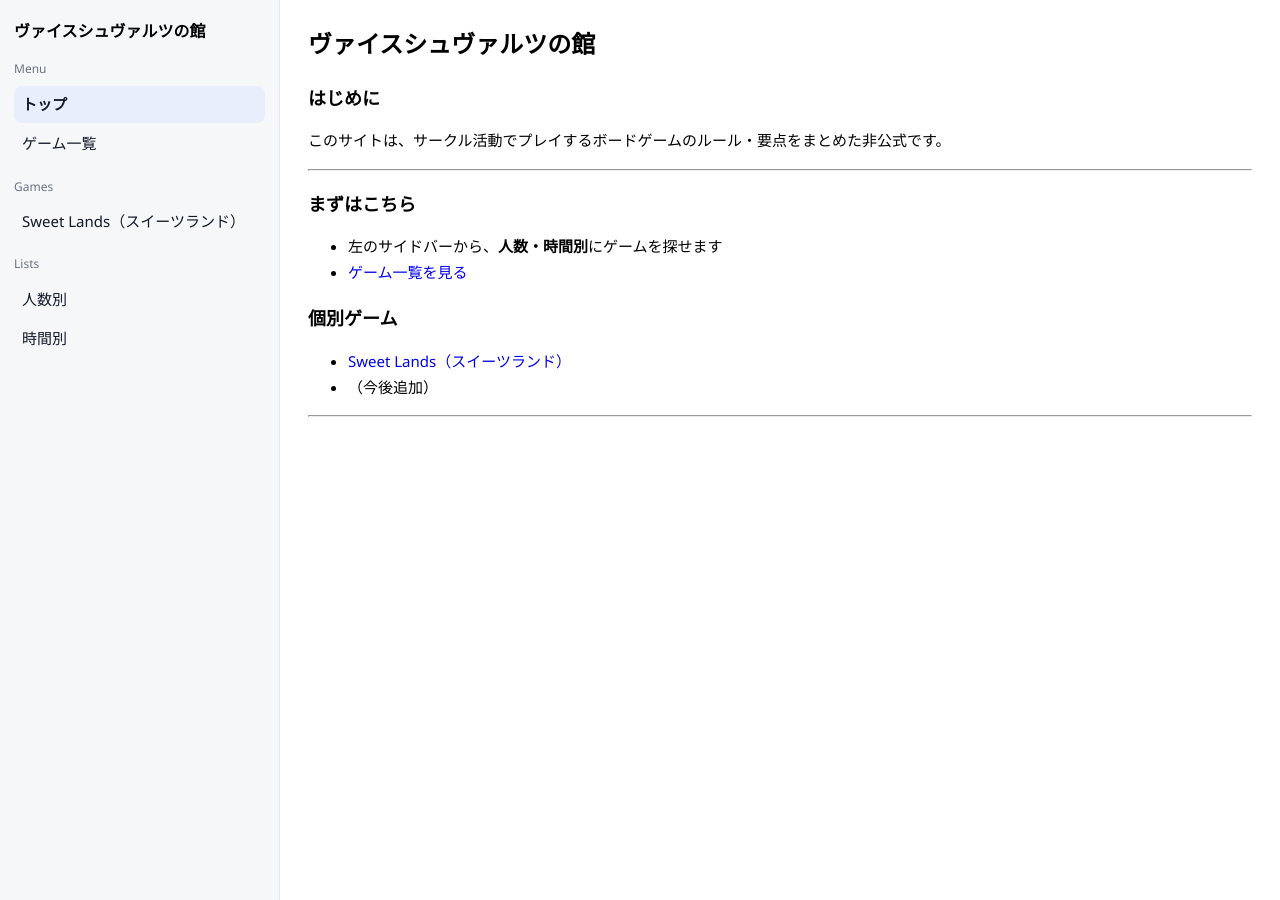
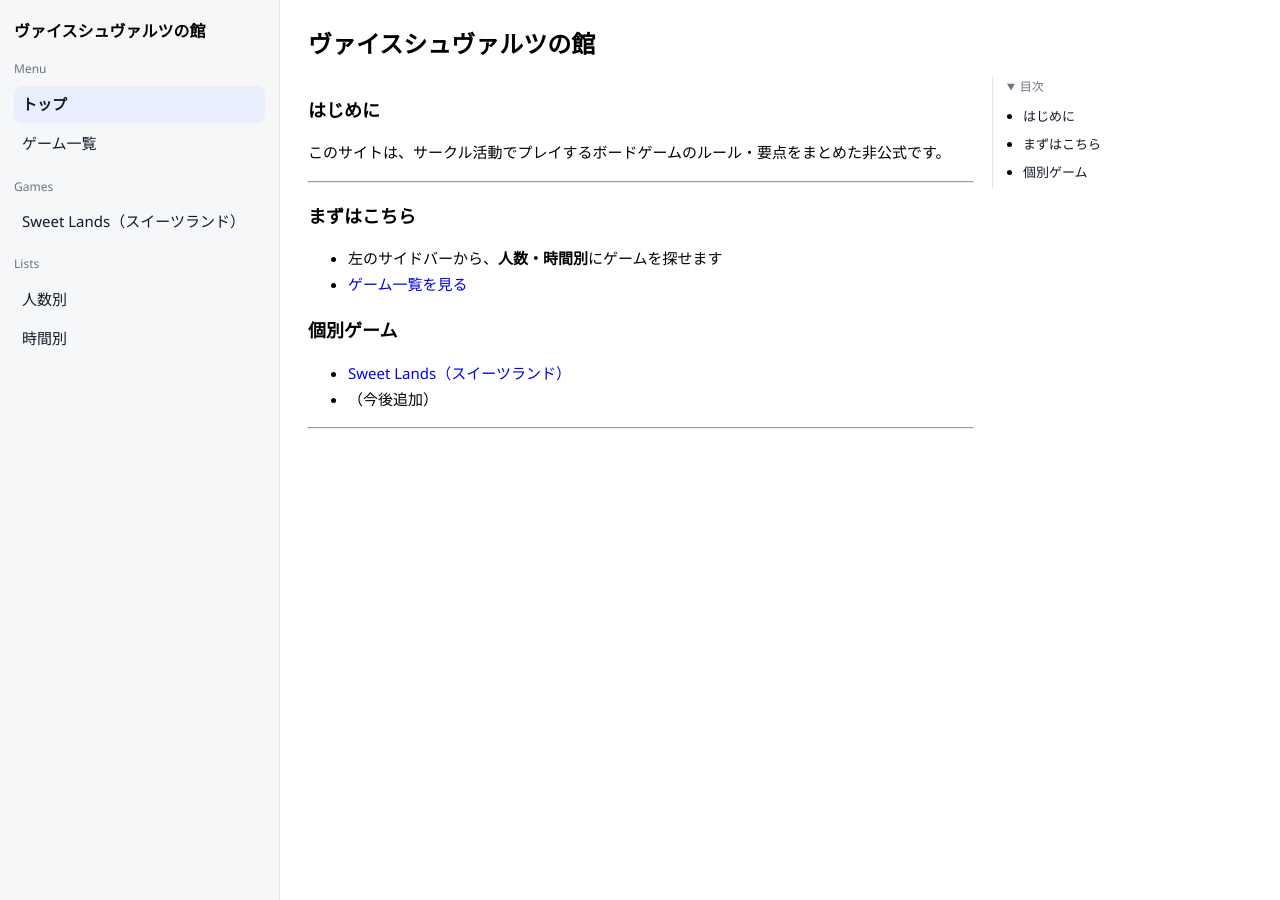
Before and after one commit to weiss-schwarz-house/weiss-schwarz-house, a Jekyll site: the page built from index.md, in a window 1280 px wide. Built offline with Jekyll 4.4.1, drawn with Linux system fonts in a browser that asks for light colours.

Commit message:
#10 目次追加

```diff
--- a/_layouts/default.html
+++ b/_layouts/default.html
@@ -19,17 +17,10 @@
         font-size: 15px;
       }
 
-      a {
-        text-decoration: none;
-      }
-      a:hover {
-        text-decoration: underline;
-      }
+      a { text-decoration: none; }
+      a:hover { text-decoration: underline; }
 
-      .layout {
-        display: flex;
-        min-height: 100vh;
-      }
+      .layout { display: flex; min-height: 100vh; }
 
       /* ===== Sidebar (PC) ===== */
       .sidebar {
@@ -44,20 +35,10 @@
         height: 100vh;
       }
 
-      .site-title {
-        font-weight: 700;
-        margin: 2px 0 12px 0;
-        font-size: 16px;
-      }
+      .site-title { font-weight: 700; margin: 2px 0 12px 0; font-size: 16px; }
 
-      .nav-section {
-        margin: 14px 0;
-      }
-      .nav-section-title {
-        font-size: 12px;
-        color: #6b7280;
-        margin: 0 0 6px 0;
-      }
+      .nav-section { margin: 14px 0; }
+      .nav-section-title { font-size: 12px; color: #6b7280; margin: 0 0 6px 0; }
 
       .nav a {
         display: block;
@@ -66,12 +47,9 @@
         color: #111827;
         margin: 2px 0;
       }
-      .nav a.active {
-        background: #e8eefc;
-        font-weight: 600;
-      }
+      .nav a.active { background: #e8eefc; font-weight: 600; }
 
-      /* ===== Content 見出しサイズを固定（ページによってデカく見えるのを防ぐ ===== */
+      /* ===== Content ===== */
       .content {
         flex: 1;
         padding: 24px 28px;
@@ -79,22 +57,10 @@
         max-width: 1100px;
       }
 
-      .content h1 {
-        font-size: 24px;
-        margin: 0 0 12px;
-      }
-      .content h2 {
-        font-size: 18px;
-        margin: 18px 0 10px;
-      }
-      .content h3 {
-        font-size: 16px;
-        margin: 14px 0 8px;
-      }
-      .content p,
-      .content li {
-        font-size: 15px;
-      }
+      .content h1 { font-size: 24px; margin: 0 0 12px; }
+      .content h2 { font-size: 18px; margin: 18px 0 10px; }
+      .content h3 { font-size: 16px; margin: 14px 0 8px; }
+      .content p, .content li { font-size: 15px; }
 
       /* ===== Topbar (Mobile) ===== */
       .topbar {
@@ -110,52 +76,19 @@
         top: 0;
         z-index: 10;
       }
-      .topbar a {
-        color: #111827;
-      }
-      .topbar .sep {
-        color: #9ca3af;
-      }
-      .topbar .current {
-        font-weight: 600;
-      }
+      .topbar a { color: #111827; }
+      .topbar .sep { color: #9ca3af; }
+      .topbar .current { font-weight: 600; }
 
-      .page-title {
-        font-size: 24px;
-        margin: 0 0 10px 0;
-      }
-
-      /* ===== Mobile ===== */
-      @media (max-width: 900px) {
-        .layout {
-          flex-direction: column;
-        }
-
-        /* モバイルではサイドバーを使わない */
-        .sidebar {
-          display: none;
-        }
-
-        /* トップバーを表示 */
-        .topbar {
-          display: flex;
-        }
-
-        .content {
-          padding: 16px;
-          max-width: none;
-        }
-      }
+      .page-title { font-size: 24px; margin: 0 0 10px 0; }
 
       /* ===== 詳細ページ用サムネイル ===== */
-      .thumb-wrap {
-        margin-bottom: 24px;
-      }
+      .thumb-wrap { margin-bottom: 24px; }
       .thumb {
         max-width: 100%;
         height: auto;
         border-radius: 8px;
-        box-shadow: 0 4px 12px rgba(0, 0, 0, 0.1);
+        box-shadow: 0 4px 12px rgba(0,0,0,0.1);
       }
 
       /* ===== ゲーム一覧リスト（BGG風） ===== */
@@ -176,33 +109,17 @@
         padding: 15px 10px;
         vertical-align: top;
       }
-
-      /* 一覧用の小さな画像 */
-      .game-table-img {
-        width: 110px;
-        text-align: center;
-      }
+      .game-table-img { width: 110px; text-align: center; }
       .game-table-img img {
         width: 90px;
         height: 90px;
-        object-fit: cover; /* 正方形にトリミング */
+        object-fit: cover;
         border-radius: 6px;
-        box-shadow: 0 2px 5px rgba(0, 0, 0, 0.1);
+        box-shadow: 0 2px 5px rgba(0,0,0,0.1);
       }
-
-      .game-table-info h3 {
-        margin: 0 0 6px 0;
-        font-size: 18px;
-      }
-      .game-table-info h3 a {
-        color: #111827;
-        font-weight: 700;
-      }
-      .game-table-meta {
-        font-size: 13px;
-        color: #666;
-        margin-bottom: 8px;
-      }
+      .game-table-info h3 { margin: 0 0 6px 0; font-size: 18px; }
+      .game-table-info h3 a { color: #111827; font-weight: 700; }
+      .game-table-meta { font-size: 13px; color: #666; margin-bottom: 8px; }
       .game-tag {
         display: inline-block;
         font-size: 12px;
@@ -212,6 +129,59 @@
         margin-right: 4px;
         color: #4b5563;
         margin-bottom: 4px;
+      }
+
+      /* ===== TOC (目次) ===== */
+      .page-grid{
+        display: grid;
+        grid-template-columns: minmax(0, 1fr) 260px; /* 本文 + 目次 */
+        gap: 18px;
+        align-items: start;
+      }
+
+      .toc{
+        border-left: 1px solid #e5e7eb;
+        padding-left: 14px;
+        position: sticky;
+        top: 56px; /* 上部固定（topbar想定） */
+        max-height: calc(100vh - 80px);
+        overflow: auto;
+      }
+      .toc-title{
+        font-size: 12px;
+        color: #6b7280;
+        margin: 0 0 8px 0;
+      }
+      .toc a{ color:#111827; }
+      .toc ul{ margin: 0; padding-left: 16px; }
+      .toc li{ margin: 6px 0; font-size: 13px; }
+      .toc .toc-h3{ margin-left: 10px; }
+
+      /* ===== Mobile ===== */
+      @media (max-width: 900px) {
+        .layout { flex-direction: column; }
+
+        .sidebar { display: none; }
+        .topbar { display: flex; }
+
+        .content { padding: 16px; max-width: none; }
+
+        /* モバイルは目次を上に出す（折りたたみ） */
+        .page-grid{
+          grid-template-columns: 1fr;
+        }
+        .toc{
+          position: relative;
+          top: auto;
+          max-height: none;
+          border-left: none;
+          padding-left: 0;
+          border: 1px solid #e5e7eb;
+          border-radius: 10px;
+          padding: 10px 12px;
+          margin: 0 0 12px 0;
+          background: #fff;
+        }
       }
     </style>
   </head>
@@ -236,7 +206,9 @@
       <main class="content">
         {% if page.title %}
           <h1 class="page-title">{{ page.title }}</h1>
-        {% endif %} {% if page.thumbnail_url %}
+        {% endif %}
+
+        {% if page.thumbnail_url %}
           <div class="thumb-wrap">
             <img
               class="thumb"
@@ -244,8 +216,91 @@
               alt="{{ page.thumbnail_alt | default: page.title }}"
             />
           </div>
-        {% endif %} {{ content }}
+        {% endif %}
+
+        <!-- 本文 + 目次 -->
+        <div class="page-grid">
+          <article id="page-body">
+            {{ content }}
+          </article>
+
+          <!-- 目次（ページ側で toc: false にすると非表示） -->
+          {% if page.toc != false %}
+          <aside class="toc" id="toc">
+            <details open>
+              <summary class="toc-title">目次</summary>
+              <nav id="toc-nav"></nav>
+            </details>
+          </aside>
+          {% endif %}
+        </div>
       </main>
     </div>
+
+    <script>
+      // ===== TOC generator (no plugin) =====
+      (function () {
+        const toc = document.getElementById("toc");
+        const nav = document.getElementById("toc-nav");
+        const body = document.getElementById("page-body");
+        if (!toc || !nav || !body) return;
+
+        // 対象の見出しレベル（大項目だけにしたいなら h2 のみにする）
+        // 例: const headings = body.querySelectorAll("h2");
+        const headings = body.querySelectorAll("h2, h3");
+        if (!headings.length) {
+          toc.style.display = "none";
+          return;
+        }
+
+        const ul = document.createElement("ul");
+
+        headings.forEach((h) => {
+          // 目次に表示したくない見出し（任意）：data-toc="false" を付けたら除外
+          if (h.getAttribute("data-toc") === "false") return;
+
+          // IDがなければ作る（日本語見出しでもOKな形にスラッグ化）
+          if (!h.id) h.id = slugify(h.textContent);
+
+          const li = document.createElement("li");
+          if (h.tagName.toLowerCase() === "h3") li.className = "toc-h3";
+
+          const a = document.createElement("a");
+          a.href = "#" + h.id;
+          a.textContent = h.textContent;
+
+          // クリック時に少し上に余白を持たせてスクロール
+          a.addEventListener("click", (e) => {
+            e.preventDefault();
+            const target = document.getElementById(h.id);
+            if (!target) return;
+            const y = target.getBoundingClientRect().top + window.pageYOffset - 56; // topbar分
+            window.scrollTo({ top: y, behavior: "smooth" });
+            history.replaceState(null, "", "#" + h.id);
+          });
+
+          li.appendChild(a);
+          ul.appendChild(li);
+        });
+
+        nav.appendChild(ul);
+
+        function slugify(text) {
+          return (
+            text
+              .trim()
+              .toLowerCase()
+              // 記号を削る
+              .replace(/[^\p{L}\p{N}\s-]/gu, "")
+              // 空白を -
+              .replace(/\s+/g, "-")
+              // 連続 - を1つに
+              .replace(/-+/g, "-")
+              // 先頭末尾 -
+              .replace(/^-|-$/g, "")
+          ) || "section";
+        }
+      })();
+    </script>
   </body>
 </html>
```
Also changed, not shown: other parts of _layouts/default.html (+1 -3 lines). Lines whose indentation alone changed are shown as unchanged.
